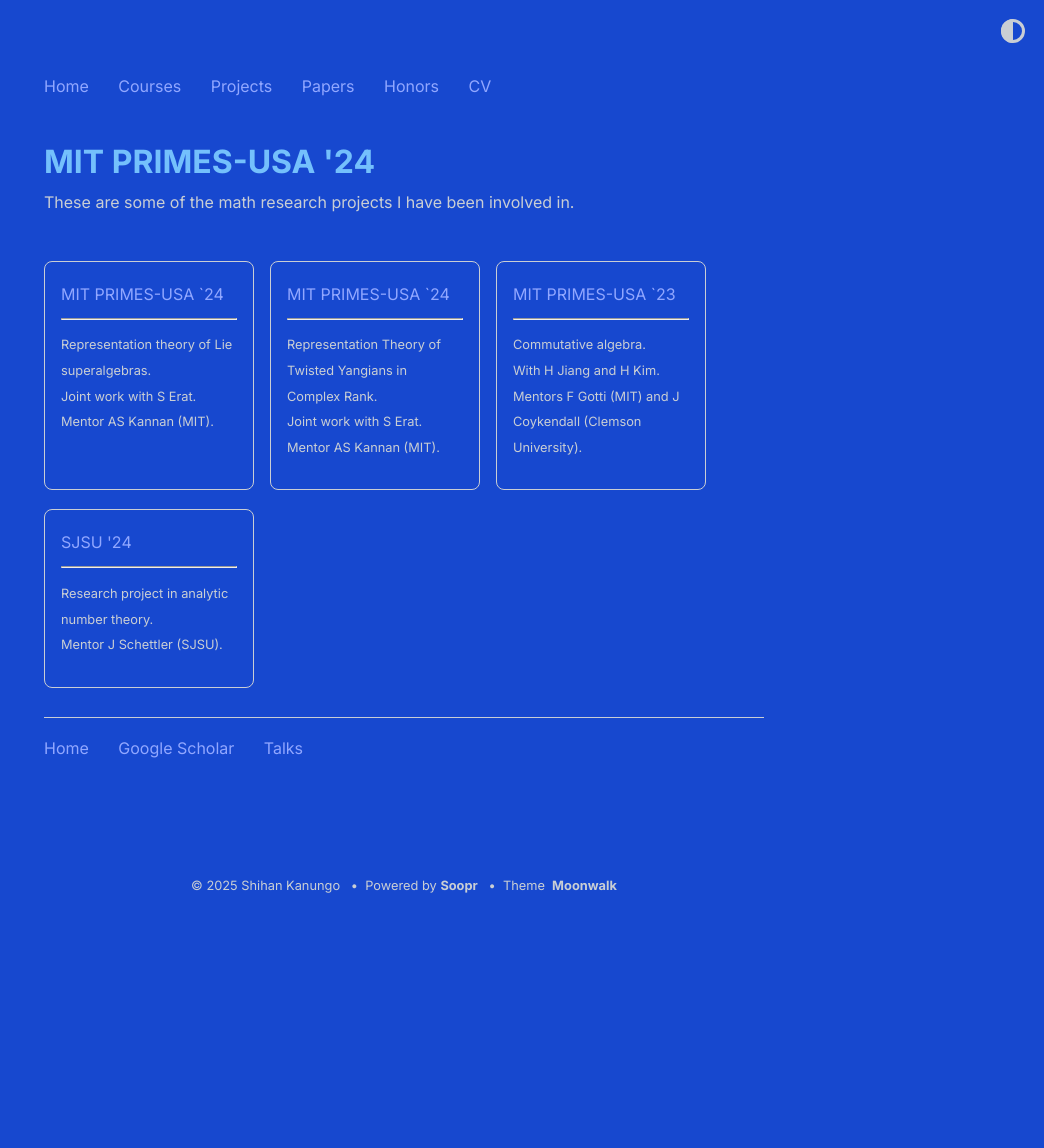
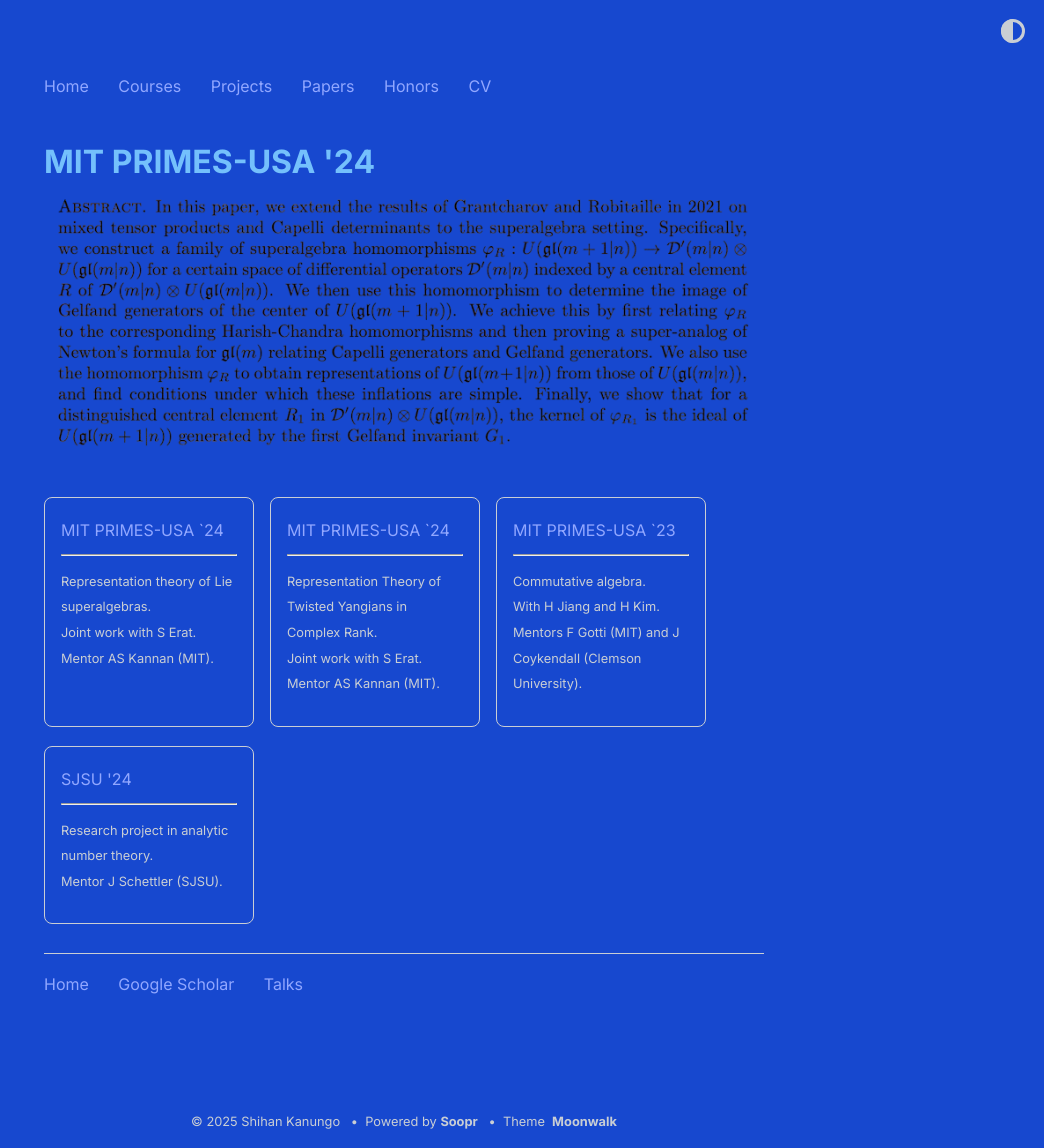
Before and after one commit to shihankanungo/shihankanungo.github.io, a Jekyll site: the page built from primes-24-1.md, in a window 1280 px wide. Shown: the whole page, without its empty margins (236-1280 px from the left). Built offline with Jekyll 4.4.1, drawn with Linux system fonts in a browser that asks for light colours; before the commit the page ends 911 px from its top, so only the background shows below that.

Commit message:
Update primes-24-1.md

```diff
--- a/primes-24-1.md
+++ b/primes-24-1.md
@@ -3,4 +3,4 @@ layout: page
 title: MIT PRIMES-USA '24
 ---
 
-These are some of the math research projects I have been involved in.
+![abstract-2](primes-24-1.png)
```
